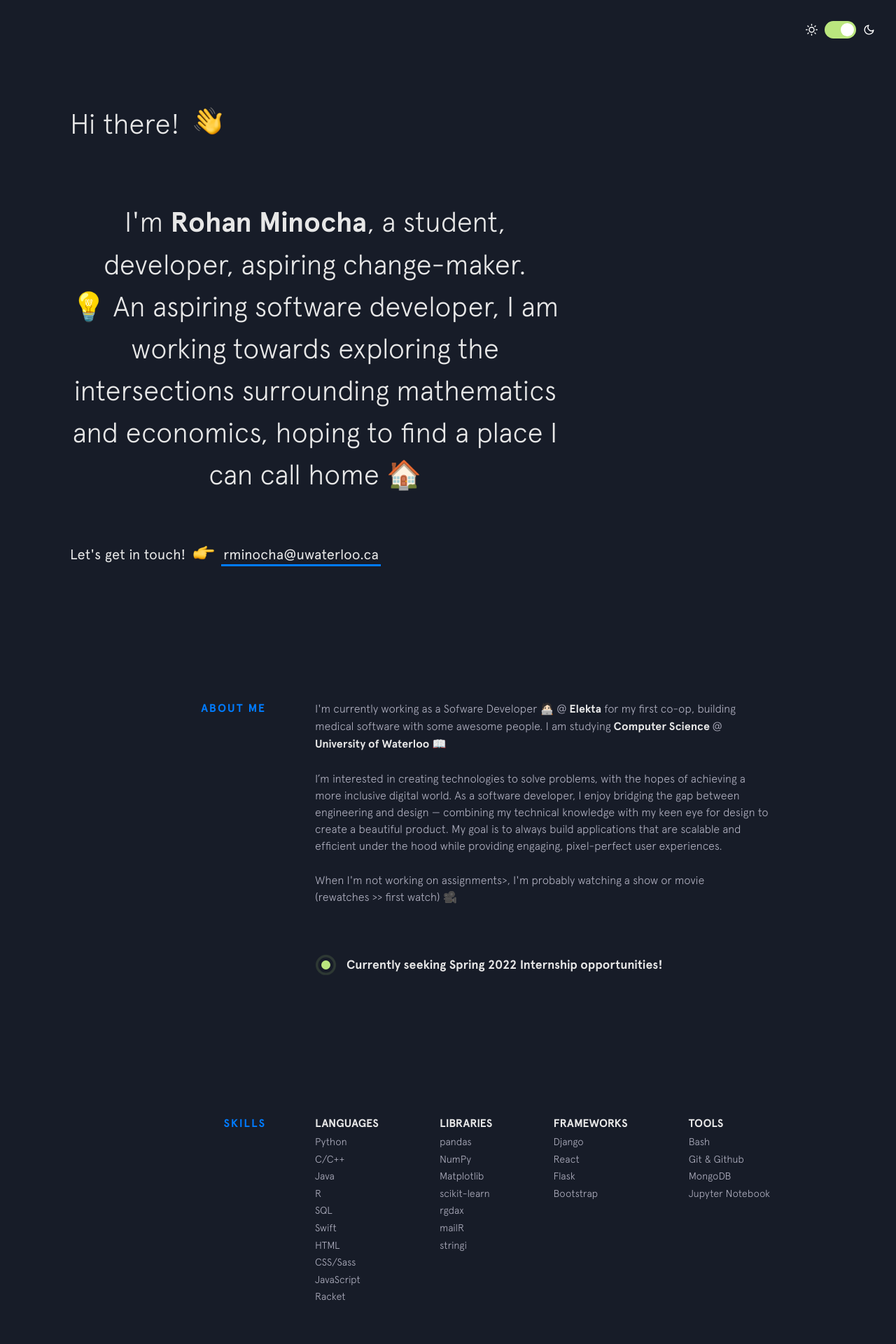
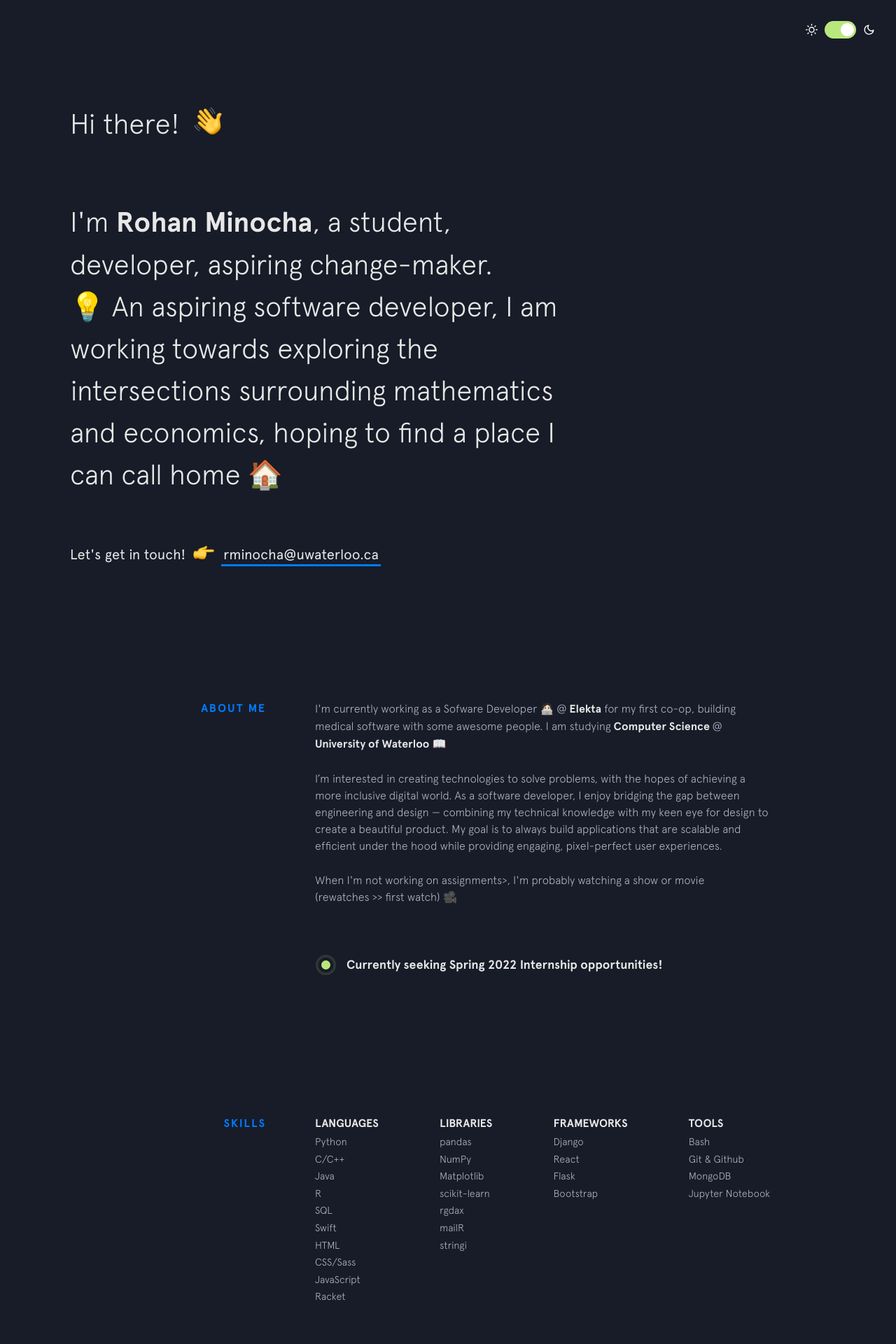
Before and after one commit to rohanxminocha/personal-website-v1, a Jekyll site: the page built from index.html, in a window 1280 px wide. Shown: the top 1920 px of the page at 70% size. Built offline with Jekyll 4.4.1, drawn with Linux system fonts in a browser that asks for light colours; nearby versions of some CDN libraries.

Commit message:
Update intro.html

```diff
--- a/_includes/intro.html
+++ b/_includes/intro.html
@@ -4,10 +4,9 @@
   </h1>
 
   <h4 class="intro__tagline">
-    <center>I'm
-      <span class="name">Rohan Minocha</span>, a student, developer, aspiring change-maker.<br>
-      💡 An aspiring software developer, I am working towards exploring the intersections surrounding mathematics and economics, hoping to find a place I can call home 🏠
-    </center>
+    I'm
+    <span class="name">Rohan Minocha</span>, a student, developer, aspiring change-maker.<br>
+    💡 An aspiring software developer, I am working towards exploring the intersections surrounding mathematics and economics, hoping to find a place I can call home 🏠
   </h4>
 
   <h1 class="intro__contact">
```
